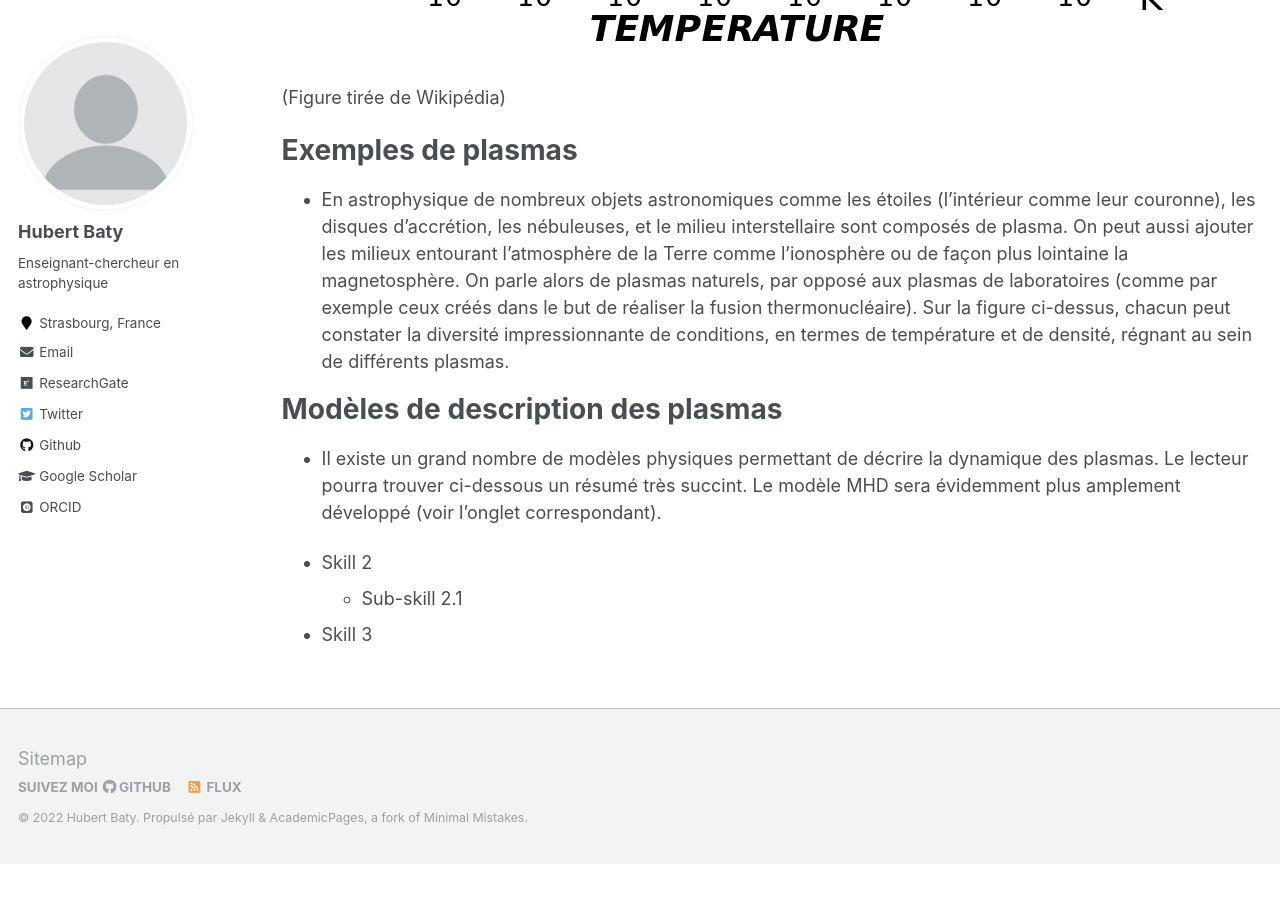
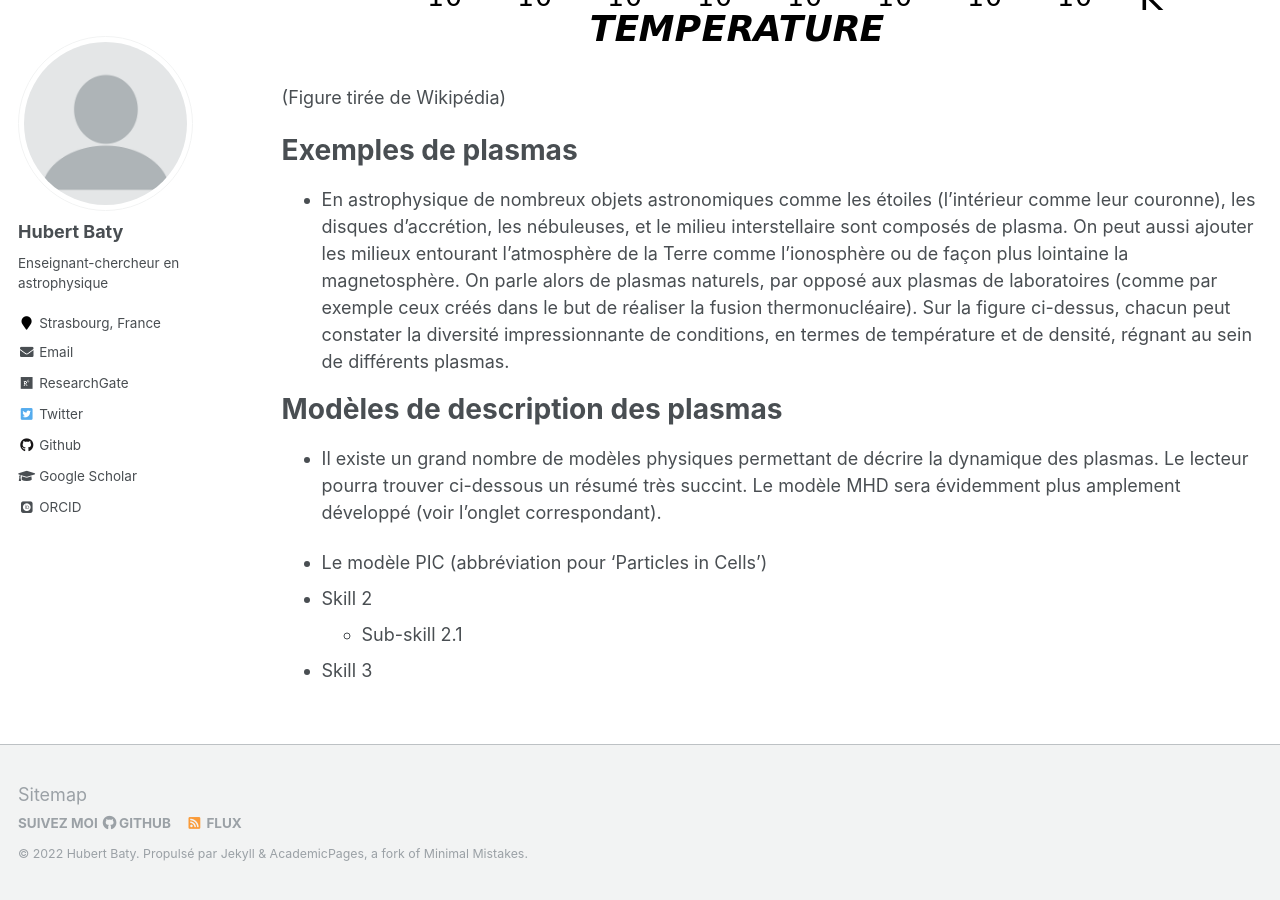
Before and after one commit to hubertbaty/hubertbaty.github.io, a Jekyll site: the page built from _pages/plasma.md, in a window 1280 px wide and 900 px high, scrolled down 2351 px. Built offline with Jekyll 4.4.1, drawn with Linux system fonts in a browser that asks for light colours; some web fonts are replaced; formulas are drawn with MathJax 3; before the commit the page ends 3215 px from its top, so only the background shows below that.

Commit message:
Update plasma.md

```diff
--- a/_pages/plasma.md
+++ b/_pages/plasma.md
@@ -48,6 +48,7 @@ Modèles de description des plasmas
 ======
 * Il existe un grand nombre de modèles physiques permettant de décrire la dynamique des plasmas. Le lecteur pourra trouver ci-dessous un résumé très succint. Le modèle MHD sera évidemment plus amplement développé (voir l'onglet correspondant).
 
+* Le modèle PIC (abbréviation pour 'Particles in Cells')
 * Skill 2
   * Sub-skill 2.1
 * Skill 3
```
